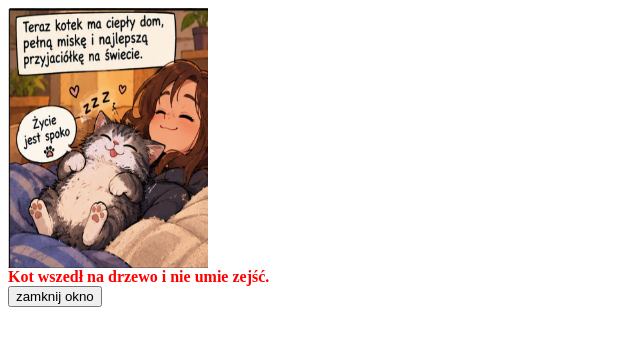
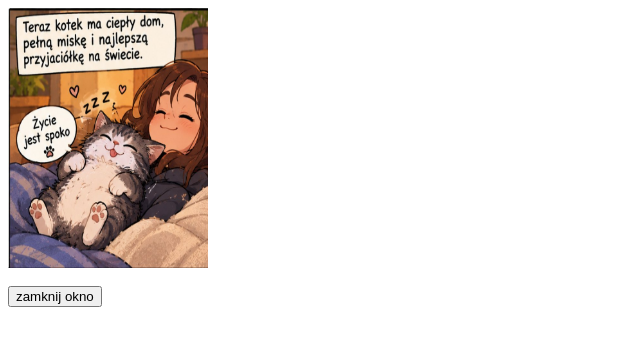
Before and after one commit to illaromanovic13-design/zadania-JS, a plain HTML site: page z5_grafika1_roma.html in a window 1280 px wide. Shown: the whole page, without its empty margins (0-640 px from the left). Drawn offline with Linux system fonts and the light colour scheme.

Commit message:
Remove cat text from z5_grafika1_roma.html
Removed the text about the cat from the HTML file.

```diff
--- a/z5_grafika1_roma.html
+++ b/z5_grafika1_roma.html
@@ -11,7 +11,7 @@ function okno_zamknij_romanovych_1()
 </head>
 <body>
 <img src="grafika1.png" width="200" height="260" /><br>
-<font color="#FF0000"><b>Kot wszedł na drzewo i nie umie zejść.</b></font><br>
+<font color="#FF0000"><b> </b></font><br>
 <input type="button" value="zamknij okno" onclick="okno_zamknij_romanovych_1()"/>
 </body>
 </html>
```
